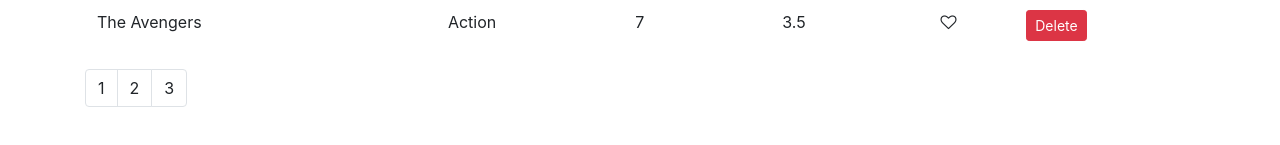
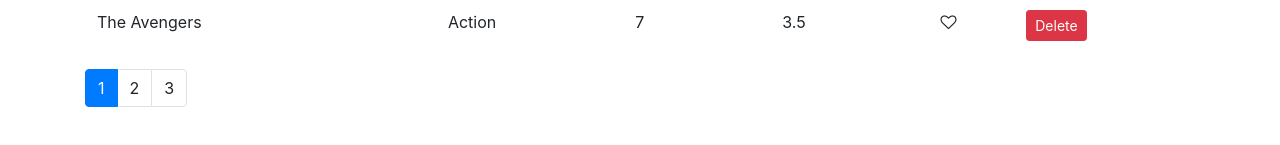
Before and after one commit to hellowhirl/my-bootcamp-learning, a React (Create React App) app in the folder vidly/: page / in a window 1280 px wide. Shown: the part 597-742 px from the top of the page. Built offline with nearby package versions, Linux system fonts and the light colour scheme.

Commit message:
React - current page with helper method and setting state

```diff
--- a/vidly/src/components/common/pagination.jsx
+++ b/vidly/src/components/common/pagination.jsx
@@ -2,8 +2,9 @@
 import _ from "lodash"; // "_" is common convention because lodash is optimized version of library called "underscore"
 
 const Pagination = props => {
-  console.log(props.itemsCount);
-  const totalPages = Math.ceil(props.itemsCount / props.pageSize);
+  const { itemsCount, pageSize, currentPage, onPageChange } = props;
+  console.log(currentPage);
+  const totalPages = Math.ceil(itemsCount / pageSize);
   if (totalPages === 1) return null; // edge case
   const pages = _.range(1, totalPages + 1); // add 1 to make sure last page is also included
 
@@ -11,8 +12,13 @@
     <nav>
       <ul className="pagination">
         {pages.map(page => (
-          <li key={page} className="page-item">
-            <a className="page-link">{page}</a>
+          <li
+            key={page}
+            className={page === currentPage ? "page-item active" : "page-item"}
+          >
+            <a className="page-link" onClick={() => onPageChange(page)}>
+              {page}
+            </a>
           </li>
         ))}
       </ul>
--- a/vidly/src/components/movies.jsx
+++ b/vidly/src/components/movies.jsx
@@ -6,7 +6,8 @@
 class Movies extends Component {
   state = {
     movies: getMovies(),
-    pageSize: 4
+    pageSize: 4,
+    currentPage: 1
   };
 
   handleDelete = movie => {
@@ -28,11 +29,15 @@
     this.setState({ movies });
   };
 
-  handlePageChange = page => {};
+  handlePageChange = page => {
+    this.setState({ currentPage: page });
+  };
 
   render() {
     // object destructuring
     const { length: moviesCount } = this.state.movies; // refactoring this number into a separate constant - give it alias of "moviesCount"
+
+    const { pageSize, currentPage } = this.state;
 
     if (moviesCount === 0) return <p>There are no movies in the database</p>;
     return (
@@ -82,7 +87,8 @@
         </table>
         <Pagination
           itemsCount={moviesCount}
-          pageSize={this.state.pageSize}
+          pageSize={pageSize}
+          currentPage={currentPage}
           onPageChange={this.handlePageChange}
         />
       </React.Fragment>
```
